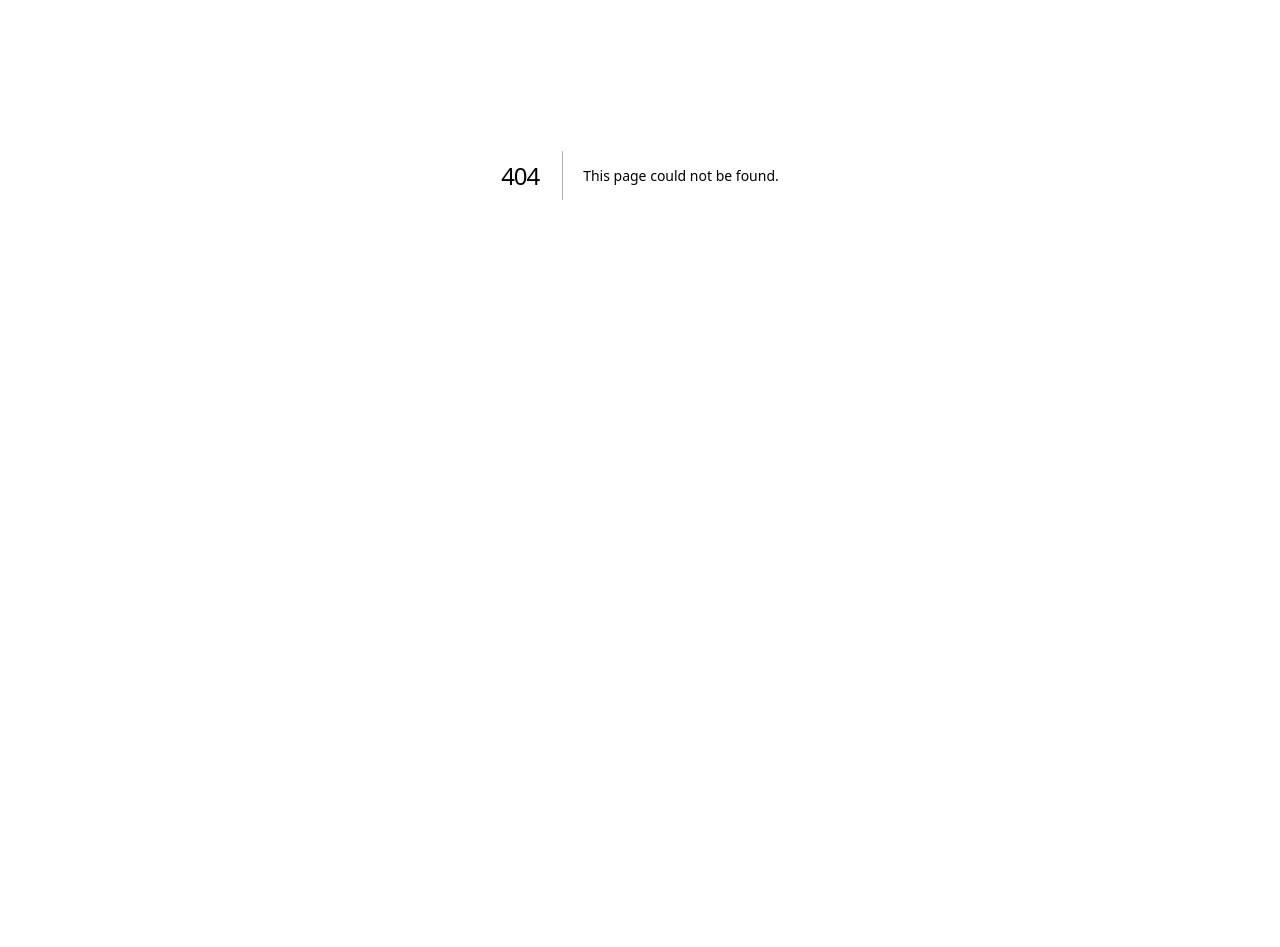
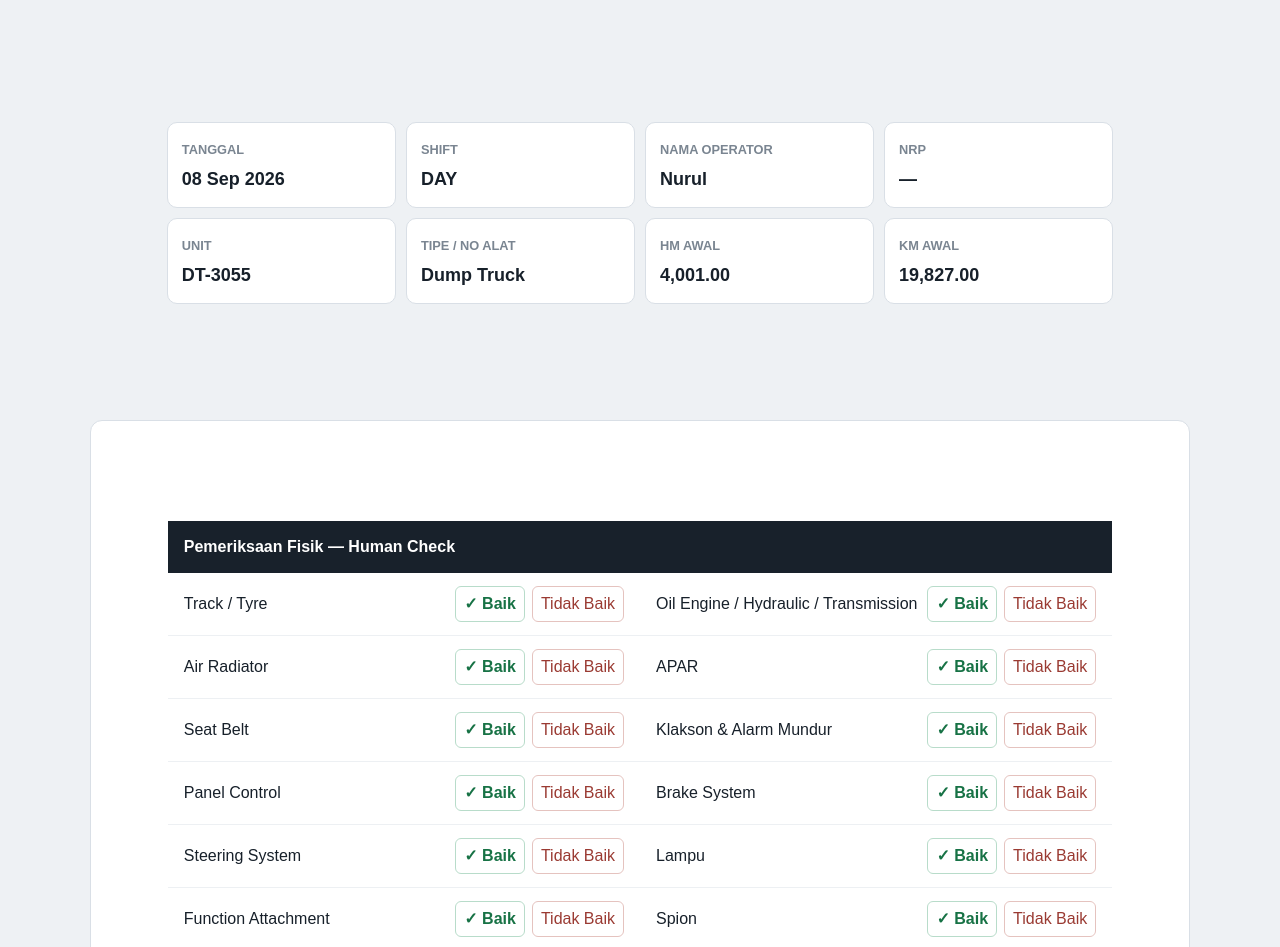
Before and after one commit to ismalzeva/Faztrack-Mining-Tech-, a Next.js app: page /fms/p2h in a window 1280 px wide. Before the commit this address had no page. Shown: the part 225-1172 px from the top of the page. Before the commit the page ends 800 px from the top, so only its background shows below. Built offline with nearby package versions, Linux system fonts and the light colour scheme.

Commit message:
feat(fms): add digital P2H mirror

```diff
--- /dev/null
+++ b/app/fms/p2h/page.tsx
@@ -0,0 +1,100 @@
+export const metadata = {
+  title: "Faztrack FMS — Digital P2H",
+  description: "Digital mirror Daily Operational Checklist tanpa mengubah flow klien.",
+};
+
+const physicalChecks = [
+  "Track / Tyre",
+  "Oil Engine / Hydraulic / Transmission",
+  "Air Radiator",
+  "APAR",
+  "Seat Belt",
+  "Klakson & Alarm Mundur",
+  "Panel Control",
+  "Brake System",
+  "Steering System",
+  "Lampu",
+  "Function Attachment",
+  "Spion",
+];
+
+const systemChecks = [
+  ["HM Awal", "4,001.00", "AUTO / MANUAL"],
+  ["KM Awal", "19,827.00", "AUTO / MANUAL"],
+  ["Battery", "NORMAL", "AUTO"],
+  ["Engine", "NORMAL", "AUTO"],
+  ["DTC", "TIDAK ADA", "AUTO jika tersedia"],
+];
+
+export default function DigitalP2HPage() {
+  return (
+    <main style={{ minHeight: "100vh", background: "#eef1f4", padding: 28, fontFamily: "Arial, sans-serif", color: "#17202a" }}>
+      <div style={{ maxWidth: 1100, margin: "0 auto" }}>
+        <header style={{ marginBottom: 20 }}>
+          <p style={{ margin: 0, color: "#d98200", fontWeight: 700, fontSize: 12, letterSpacing: 1 }}>FAZTRACK MINING FMS · DIGITAL MIRROR</p>
+          <h1 style={{ margin: "7px 0 5px" }}>Daily Operational Checklist / P2H</h1>
+          <p style={{ margin: 0, color: "#66717d" }}>Flow dan istilah klien dipertahankan. Pemeriksaan fisik tetap dilakukan manusia; data mesin hanya membantu auto-fill bila sudah tervalidasi.</p>
+        </header>
+
+        <section style={{ display: "grid", gridTemplateColumns: "repeat(4,minmax(0,1fr))", gap: 10, marginBottom: 16 }}>
+          {[
+            ["Tanggal", "08 Sep 2026"],
+            ["Shift", "DAY"],
+            ["Nama Operator", "Nurul"],
+            ["NRP", "—"],
+            ["Unit", "DT-3055"],
+            ["Tipe / No Alat", "Dump Truck"],
+            ["HM Awal", "4,001.00"],
+            ["KM Awal", "19,827.00"],
+          ].map(([label, value]) => (
+            <div key={label} style={{ background: "white", border: "1px solid #d9dfe6", borderRadius: 10, padding: 14 }}>
+              <small style={{ color: "#7a8591", textTransform: "uppercase", fontWeight: 700 }}>{label}</small>
+              <div style={{ fontSize: 18, fontWeight: 700, marginTop: 5 }}>{value}</div>
+            </div>
+          ))}
+        </section>
+
+        <section style={{ background: "white", border: "1px solid #d9dfe6", borderRadius: 12, overflow: "hidden", marginBottom: 16 }}>
+          <div style={{ padding: "14px 16px", background: "#18212b", color: "white" }}><strong>Pemeriksaan Fisik — Human Check</strong></div>
+          <div style={{ display: "grid", gridTemplateColumns: "repeat(2,minmax(0,1fr))" }}>
+            {physicalChecks.map((item) => (
+              <div key={item} style={{ display: "flex", justifyContent: "space-between", alignItems: "center", padding: "13px 16px", borderBottom: "1px solid #edf0f3" }}>
+                <span>{item}</span>
+                <span style={{ display: "flex", gap: 7 }}>
+                  <b style={{ color: "#177245", border: "1px solid #b8dcca", borderRadius: 6, padding: "5px 8px" }}>✓ Baik</b>
+                  <span style={{ color: "#9a3a32", border: "1px solid #e5c3bf", borderRadius: 6, padding: "5px 8px" }}>Tidak Baik</span>
+                </span>
+              </div>
+            ))}
+          </div>
+        </section>
+
+        <section style={{ background: "white", border: "1px solid #d9dfe6", borderRadius: 12, overflow: "hidden", marginBottom: 16 }}>
+          <div style={{ padding: "14px 16px", background: "#2d3742", color: "white" }}><strong>Pemeriksaan Sistem — Machine Observation</strong></div>
+          {systemChecks.map(([parameter, value, source]) => (
+            <div key={parameter} style={{ display: "grid", gridTemplateColumns: "1.3fr 1fr 1fr", padding: "12px 16px", borderBottom: "1px solid #edf0f3" }}>
+              <b>{parameter}</b><span>{value}</span><span style={{ color: "#d98200", fontWeight: 700 }}>{source}</span>
+            </div>
+          ))}
+        </section>
+
+        <section style={{ display: "grid", gridTemplateColumns: "2fr 1fr", gap: 14 }}>
+          <div style={{ background: "white", border: "1px solid #d9dfe6", borderRadius: 12, padding: 16 }}>
+            <small style={{ color: "#7a8591", fontWeight: 700 }}>REMARKS / CATATAN</small>
+            <div style={{ minHeight: 90, border: "1px dashed #c9d0d8", borderRadius: 8, marginTop: 9, padding: 10, color: "#8a949f" }}>Diisi operator/pengawas bila ada temuan.</div>
+          </div>
+          <div style={{ background: "#fff7e8", border: "1px solid #efc675", borderRadius: 12, padding: 16 }}>
+            <small style={{ color: "#8d6413", fontWeight: 700 }}>KEPUTUSAN P2H</small>
+            <h2 style={{ margin: "8px 0", color: "#276447" }}>LAYAK DIOPERASIKAN</h2>
+            <p style={{ margin: 0, color: "#6c5a35", fontSize: 13 }}>Keputusan tetap dilakukan manusia. Sistem tidak mengubah status layak/tidak layak otomatis.</p>
+          </div>
+        </section>
+
+        <div style={{ marginTop: 18, display: "flex", gap: 10 }}>
+          <a href="/fms/shift-board" style={{ textDecoration: "none", color: "#26323d", border: "1px solid #b8c0c8", borderRadius: 8, padding: "10px 13px" }}>← Shift Board</a>
+          <a href="/fms/ccr-hourly" style={{ textDecoration: "none", color: "#111", background: "#f2a51a", borderRadius: 8, padding: "10px 13px", fontWeight: 700 }}>CCR Hourly Control →</a>
+        </div>
+      </div>
+    </main>
+  );
+}
```
